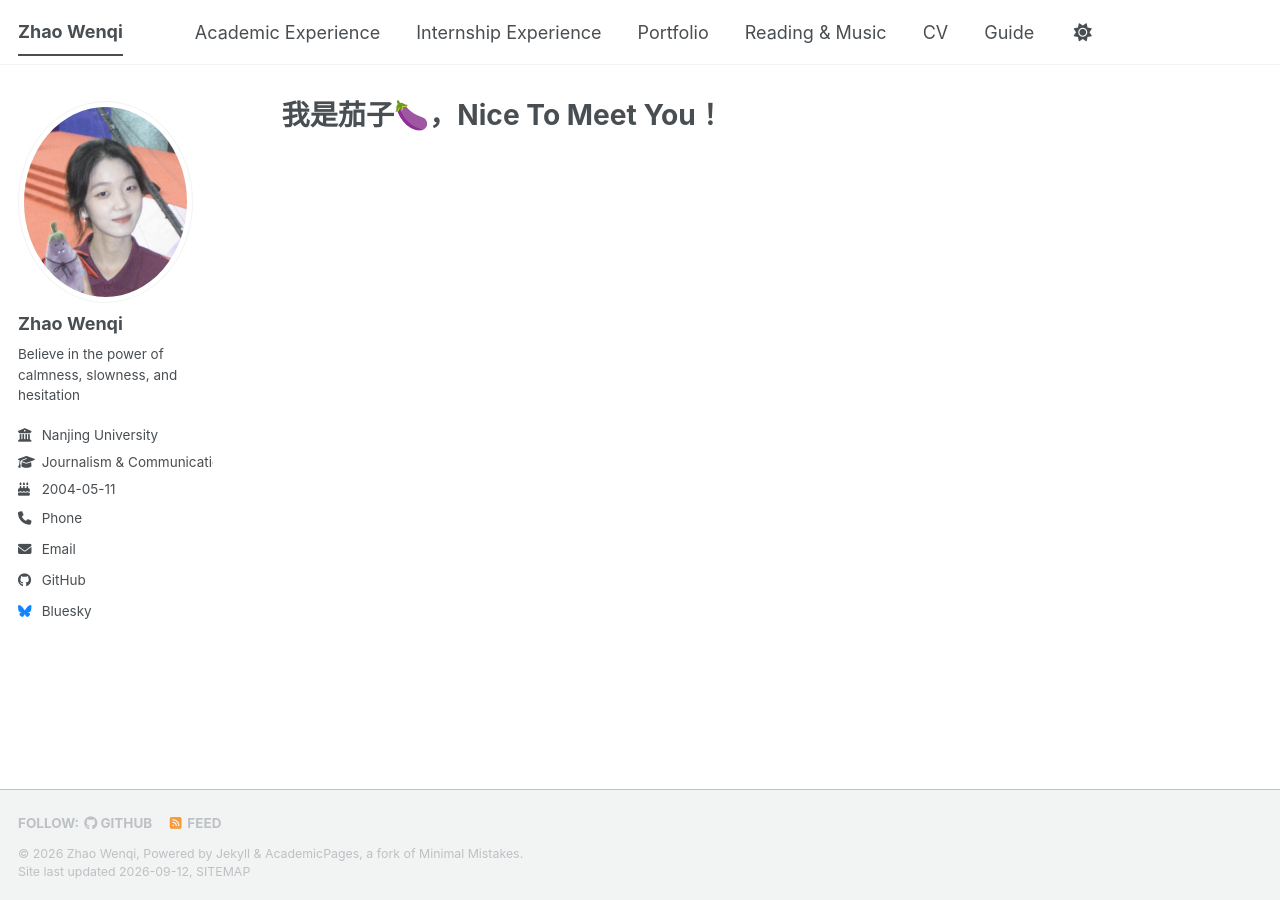
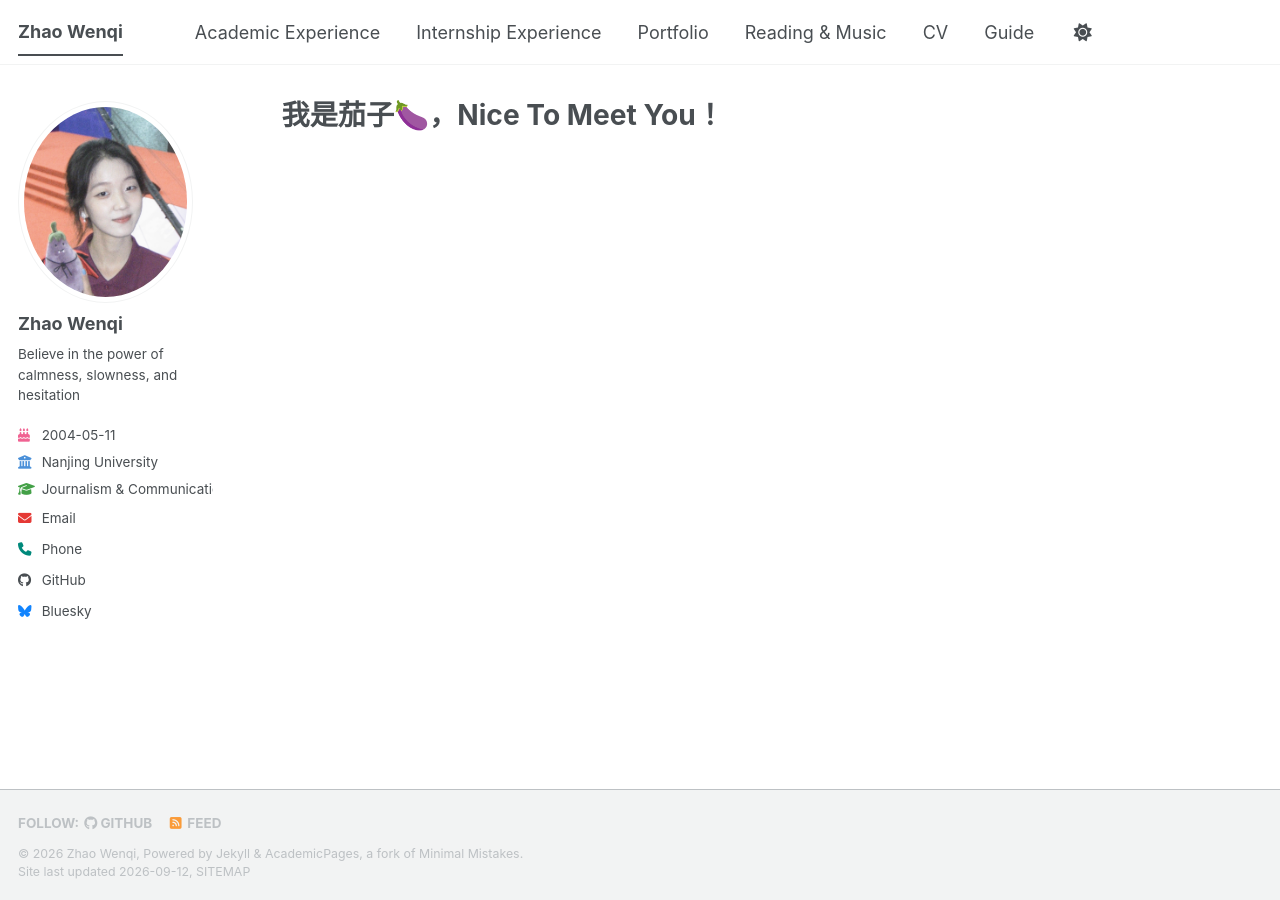
Before and after one commit to Wenqi0511/jupiter0511, a Jekyll site: the page built from _pages/about.md, in a window 1280 px wide. Built offline with Jekyll 4.4.1, drawn with Linux system fonts in a browser that asks for light colours; a style sheet for code colours, icons or effects is not loaded.

Commit message:
Update author-profile.html

```diff
--- a/_includes/author-profile.html
+++ b/_includes/author-profile.html
@@ -24,30 +24,22 @@
     <button class="btn btn--inverse">Follow</button>
     <ul class="author__urls social-icons">
       <!-- Font Awesome icons / Biographic information  -->
-      {% if author.location %}
-        <li class="author__desktop"><i class="fas fa-fw fa-location-dot icon-pad-right" aria-hidden="true"></i>{{ author.location }}</li>
+           {% if author.birthday %}
+        <li class="author__desktop"><i class="fas fa-fw fa-cake-candles icon-pad-right" style="color:#F06292" aria-hidden="true"></i>{{ author.birthday }}</li>
       {% endif %}
-      {% if author.employer %}
-        <li class="author__desktop"><i class="fas fa-fw fa-building-columns icon-pad-right" aria-hidden="true"></i>{{ author.employer }}</li>
-      {% endif %}
-            {% if author.university %}
-        <li class="author__desktop"><i class="fas fa-fw fa-building-columns icon-pad-right" aria-hidden="true"></i>{{ author.university }}</li>
+      {% if author.university %}
+        <li class="author__desktop"><i class="fas fa-fw fa-building-columns icon-pad-right" style="color:#4A90D9" aria-hidden="true"></i>{{ author.university }}</li>
       {% endif %}
       {% if author.major %}
-        <li class="author__desktop"><i class="fas fa-fw fa-graduation-cap icon-pad-right" aria-hidden="true"></i>{{ author.major }}</li>
+        <li class="author__desktop"><i class="fas fa-fw fa-graduation-cap icon-pad-right" style="color:#43A047" aria-hidden="true"></i>{{ author.major }}</li>
       {% endif %}
-      {% if author.birthday %}
-        <li class="author__desktop"><i class="fas fa-fw fa-cake-candles icon-pad-right" aria-hidden="true"></i>{{ author.birthday }}</li>
+      {% if author.email %}
+        <li><a href="mailto:{{ author.email }}"><i class="fas fa-fw fa-envelope icon-pad-right" style="color:#E53935" aria-hidden="true"></i>{{ site.data.ui-text[site.locale].email_label | default: "Email" }}</a></li>
       {% endif %}
       {% if author.phone %}
-        <li><a href="tel:{{ author.phone }}"><i class="fas fa-fw fa-phone icon-pad-right" aria-hidden="true"></i>Phone</a></li>
+        <li><a href="tel:{{ author.phone }}"><i class="fas fa-fw fa-phone icon-pad-right" style="color:#00897B" aria-hidden="true"></i>Phone</a></li>
       {% endif %}
-      {% if author.uri %}
-        <li><a href="{{ author.uri }}"><i class="fas fa-fw fa-link icon-pad-right" aria-hidden="true"></i>{{ site.data.ui-text[site.locale].website_label | default: "Website" }}</a></li>
-      {% endif %}
-      {% if author.email %}
-        <li><a href="mailto:{{ author.email }}"><i class="fas fa-fw fa-envelope icon-pad-right" aria-hidden="true"></i>{{ site.data.ui-text[site.locale].email_label | default: "Email" }}</a></li>
-      {% endif %}
+
 
       <!-- Font Awesome and Academicons icons / Academic websites -->
       {% if author.academia %}
```
